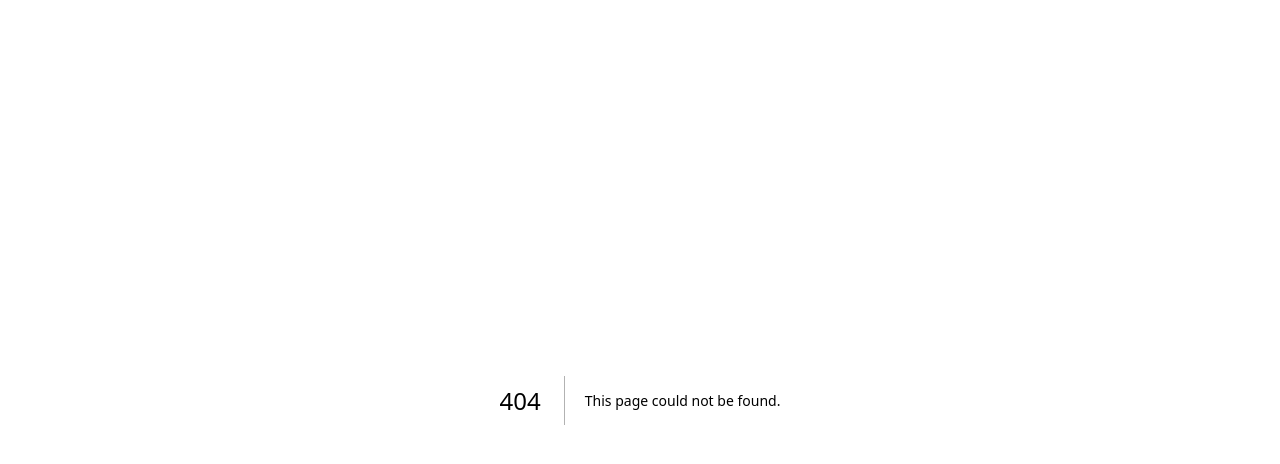
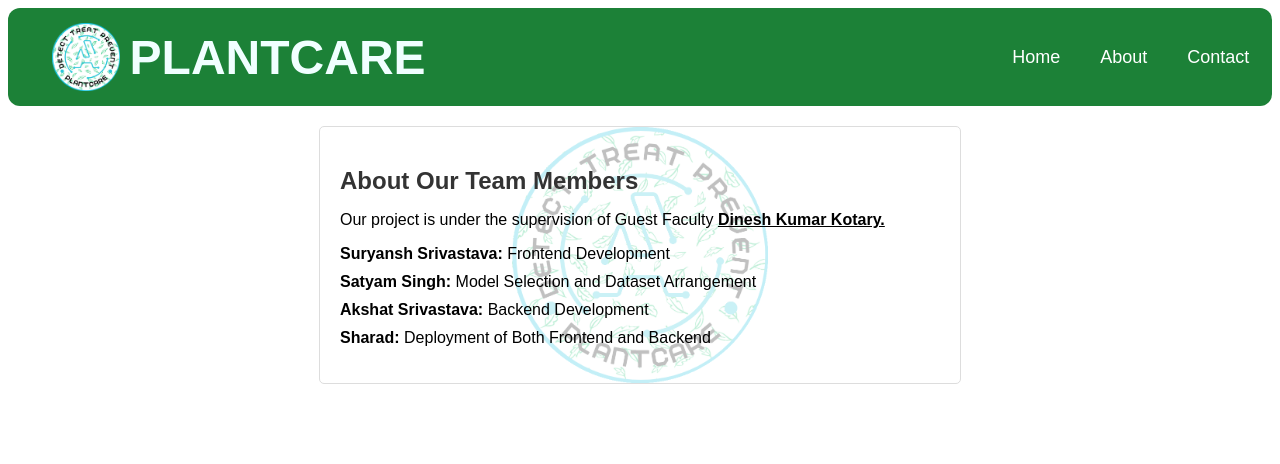
Before and after one commit to suryanshhbtu/PlantDiseaseDetectionFrontend, a Next.js app: page /contact in a window 1280 px wide. Before the commit this address had no page. Shown: the top 464 px of the page. Built offline with nearby package versions, Linux system fonts and the light colour scheme.

Commit message:
added opacity background + teamCard

```diff
--- a/components/CustomWebcam.module.css
+++ b/components/CustomWebcam.module.css
@@ -1,6 +1,7 @@
 /* CustomWebcam.module.css */
 
 .container {
+
     display: flex;
     flex-direction: column;
     align-items: center;
--- a/components/Fetch.jsx
+++ b/components/Fetch.jsx
@@ -16,7 +16,7 @@ const Fetch = (props) => {
         try {
             console.log(img);
             console.log(typeof img);
-            const response = await fetch("https://e4c7-45-115-191-105.ngrok-free.app/api/predict", {
+            const response = await fetch(" http://127.0.0.1:5000/api/predict", {
                 method: 'POST',
                 headers: {
                     'Content-Type': 'application/json',
--- a/components/HomePageCard.module.css
+++ b/components/HomePageCard.module.css
@@ -1,6 +1,8 @@
 /* homepage.module.css */
 
 .card {
+
+  background-image: url('../public/images/PlantcareLogo-circular_OPA.png');
     display: flex;
     flex-direction: column;
     align-items: center; /* Center horizontally */
--- /dev/null
+++ b/components/TeamCard.jsx
@@ -0,0 +1,19 @@
+import React from 'react';
+import styles from './TeamCard.module.css';
+
+const TeamCard = () => {
+  return (
+    <div className={styles.card}>
+      <h2>About Our Team Members</h2>
+      <p>Our project is under the supervision of Guest Faculty <b> <u>Dinesh Kumar Kotary.</u></b></p>
+      <ul>
+        <li><strong>Suryansh Srivastava:</strong> Frontend Development</li>
+        <li><strong>Satyam Singh:</strong> Model Selection and Dataset Arrangement</li>
+        <li><strong>Akshat Srivastava:</strong> Backend Development</li>
+        <li><strong>Sharad:</strong> Deployment of Both Frontend and Backend</li>
+      </ul>
+    </div>
+  );
+};
+
+export default TeamCard;
--- /dev/null
+++ b/components/TeamCard.module.css
@@ -0,0 +1,49 @@
+.card {
+    background-image: url('../public/images/PlantcareLogo-circular_OPA.png');
+    background-repeat: no-repeat;
+    margin: auto;
+    background-position: center;
+    background-size: contain;
+    border: 1px solid #ddd;
+    border-radius: 5px;
+    padding: 20px;
+    margin: 20px auto;
+    max-width: 600px;
+    font-family: Arial, sans-serif;
+  }
+
+  .card h2 {
+    color: #333;
+    font-weight: bold;
+    font-size: 24px;
+    margin-bottom: 15px;
+  }
+
+  .card p {
+    margin-bottom: 15px;
+    font-size: 16px;
+  }
+
+  .card ul {
+    list-style-type: none;
+    padding: 0;
+  }
+
+  .card ul li {
+    margin-bottom: 10px;
+    font-size: 16px;
+  }
+
+  @media screen and (max-width: 768px) {
+    .card {
+      padding: 15px;
+    }
+
+    .card h2 {
+      font-size: 20px;
+    }
+
+    .card p, .card ul li {
+      font-size: 14px;
+    }
+  }
--- a/pages/about/index.js
+++ b/pages/about/index.js
@@ -1,5 +1,5 @@
 import React from 'react'
-import styles from '../../styles/About.module.css'
+import styles from './About.module.css'
 import MainNavigation from '@/components/MainNavigation';
 // components/About.js
 const About = () => {
@@ -7,7 +7,7 @@ const About = () => {
         <>
         <MainNavigation/>
         <div className={styles.aboutContainer}>
-                <h1 className={styles.title}>About Our Plant Health Assistant App</h1>
+                <h1 className={styles.title}>Here is About </h1>
             <div className={styles.div}>
 
                 <p className={styles.description}>
--- a/styles/About.module.css
+++ b/pages/contact/Contact.module.css
@@ -1,5 +1,5 @@
 .div{
-    background-image: url('../public/images/PlantcareLogo-circular.png');
+    background-image: url('../../public/images/PlantcareLogo-circular.png');
     background-repeat: no-repeat;
     margin: auto;
     background-position: center;
--- /dev/null
+++ b/pages/contact/index.js
@@ -0,0 +1,14 @@
+import React from 'react'
+import MainNavigation from '@/components/MainNavigation';
+import TeamCard from '@/components/TeamCard';
+// components/About.js
+const About = () => {
+    return (
+        <>
+        <MainNavigation/>
+        <TeamCard/>
+        </>
+    );
+};
+
+export default About;
```
Also changed, not shown: pages/about/About.module.css (added, +26 -0 lines), pages/home/Home.module.css (renamed from styles/Home.module.css), public/images/PlantcareLogo-circular_OPA.png (added).
